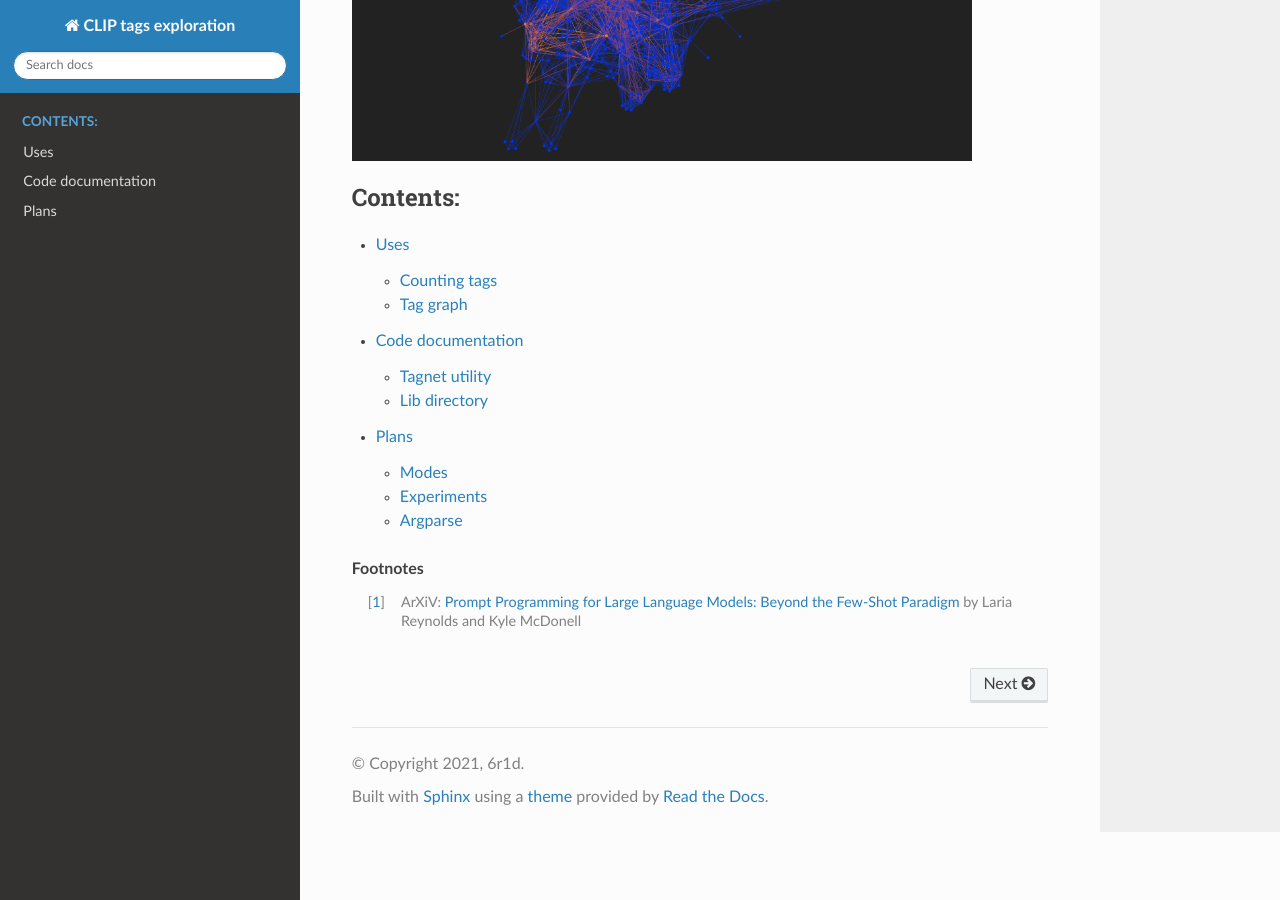
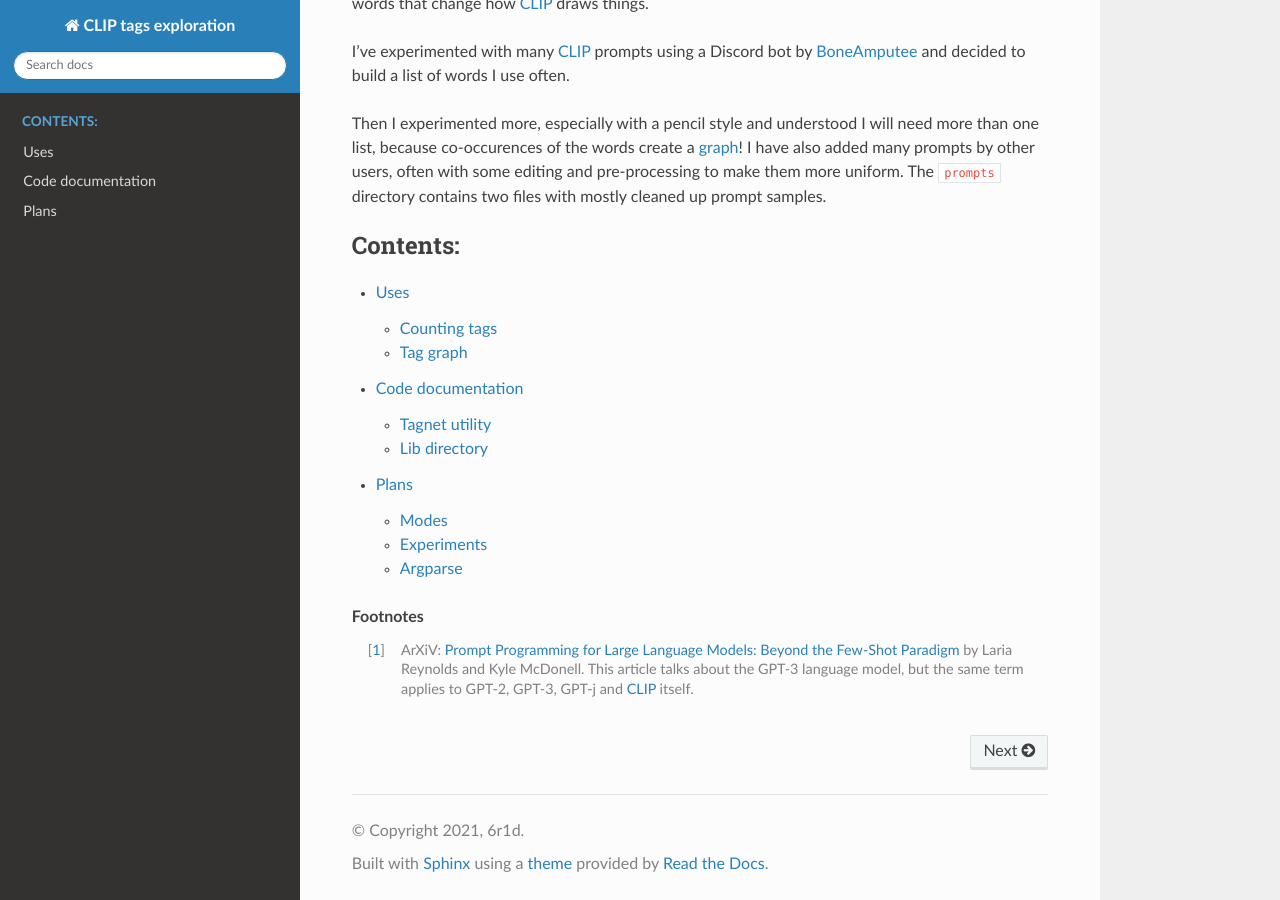
Before and after one commit to 6r1d/tagnet, a Sphinx documentation site: the page built from doc/index.rst, in a window 1280 px wide and 900 px high, scrolled down 770 px. Built offline with Sphinx 7.4.7 and the Read the Docs theme 2.0.0, drawn with Linux system fonts in a browser that asks for light colours.

Commit message:
Doc update

```diff
--- a/doc/index.rst
+++ b/doc/index.rst
@@ -1,5 +1,11 @@
 Tagnet: a CLIP tags exploration tool
 ====================================
+
+`Online demo <https://6r1d.github.io/CLIP_graph_visualized/index.html>`_
+
+.. image:: _static/tags_web_2d_01.png
+  :width: 620
+  :alt: CLIP tags
 
 Introduction
 ------------
@@ -16,10 +22,6 @@
 Then I experimented more, especially with a pencil style and understood I will need more than one list, because co-occurences of the words create a `graph <https://en.wikipedia.org/wiki/Graph_(discrete_mathematics)>`_! I have also added many prompts by other users, often with some editing and pre-processing to make them more uniform.
 The :code:`prompts` directory contains two files with mostly cleaned up prompt samples.
 
-.. image:: _static/tags_web_2d_01.png
-  :width: 620
-  :alt: CLIP tags
-
 .. toctree::
    :maxdepth: 2
    :caption: Contents:
@@ -30,4 +32,5 @@
 
 .. rubric:: Footnotes
 
-.. [#f1] ArXiV: `Prompt Programming for Large Language Models: Beyond the Few-Shot Paradigm <https://arxiv.org/pdf/2102.07350.pdf>`_ by Laria Reynolds and Kyle McDonell
+.. [#f1] ArXiV: `Prompt Programming for Large Language Models: Beyond the Few-Shot Paradigm <https://arxiv.org/pdf/2102.07350.pdf>`_ by Laria Reynolds and Kyle McDonell.
+         This article talks about the GPT-3 language model, but the same term applies to GPT-2, GPT-3, GPT-j and `CLIP <https://openai.com/blog/clip/>`__ itself.
```
Also changed, not shown: doc/plans.rst (+8 -6 lines).
